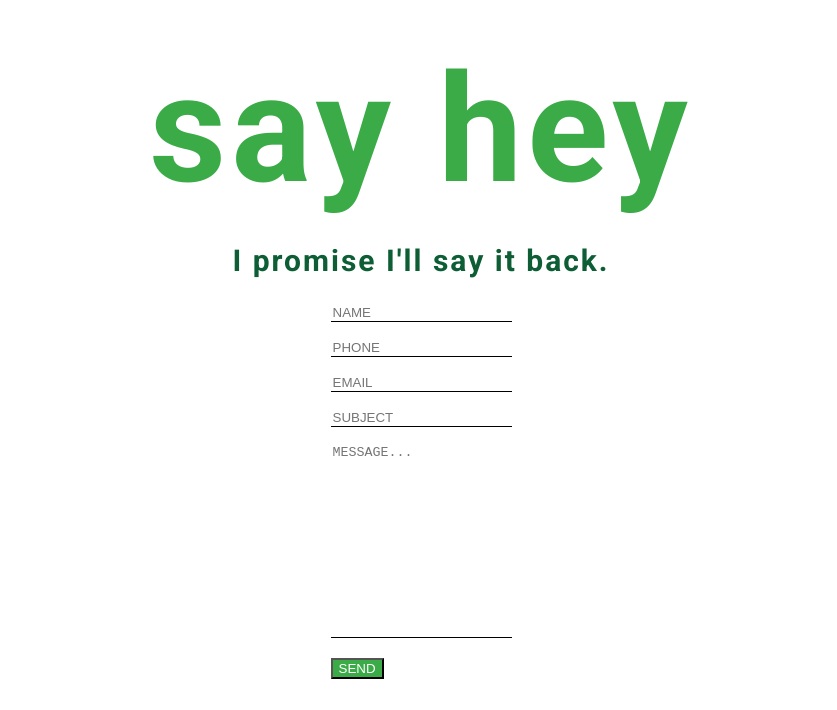
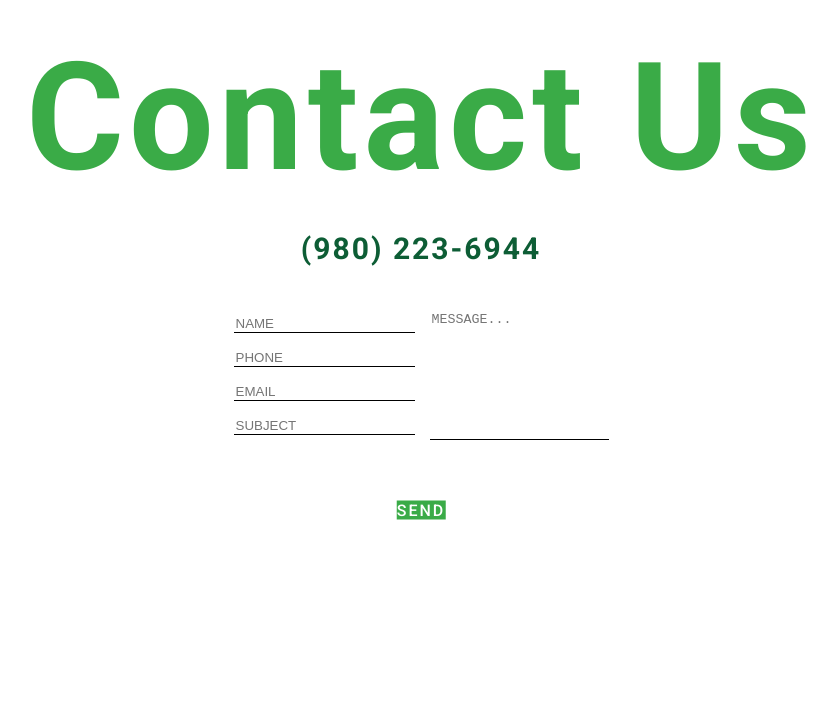
Before and after one commit to zbayard/southern-cut, a React (Create React App) app: page / in a window 1280 px wide. Shown: the part 2490-3200 px from the top of the page, without its empty margins (219-1056 px from the left). Built offline with nearby package versions, Linux system fonts and the light colour scheme.

Commit message:
contact stuff

```diff
--- a/src/components/Contact/Contact.css
+++ b/src/components/Contact/Contact.css
@@ -9,8 +9,18 @@
     align-items: center;
 }
 
+.text-box{
+    height: 50%;
+    display: flex;
+    align-items: center;
+}
+
 .form-container{
-    position: relative;
+  height: 50%;
+}
+
+
+.form-box{
     display: flex;
     justify-content: center;
     align-items: center;
@@ -44,5 +54,24 @@
   }
 
   .contact textarea {
-    height: 12.2rem !important;
+    height: 130px !important;
+    margin-left: 15px;
   }
+
+
+  .message-container{
+      height: 100%;
+  }
+
+
+  .btn-box-about{
+    position: absolute;
+    top: 75%;
+    left: 50%;
+    transform: translate(-50%, -50%);
+}
+
+.btn-green{
+    background-color: #3aab47;
+    color: white;
+}
--- a/src/components/Contact/Contact.js
+++ b/src/components/Contact/Contact.js
@@ -38,15 +38,13 @@ const Contact = ()=>{
         <div id="contact" className="contact">
            <div className="text-box">
                <div className="contact-head">
-                    <h1>say hey</h1>
-                    <h2>
-                        I promise I'll say it back.
-                    </h2>
+                    <h1>Contact Us</h1>
+                    <h2>(980) 223-6944</h2>
                     <span className="success-message">{successMessage}</span>
                </div>
            </div>
            <div className="form-container">
-               <form onSubmit={handleSubmit(onSubmit)}>
+               <form className="form-box" onSubmit={handleSubmit(onSubmit)}>
 
                         <div className="input-container">
                             {/* NAME INPUT */}
@@ -149,7 +147,9 @@ const Contact = ()=>{
                             <span className="error-message">
                                 {errors.description && errors.description.message}
                             </span>
-                            <button className="btn btn-green btn-animated btn-about" type="submit">SEND</button>
+                            <div className="btn-box-about">
+                                <a className="btn btn-green btn-animated btn-about" type="submit">SEND</a>
+                            </div>
                         </div>
 
                </form>
```
